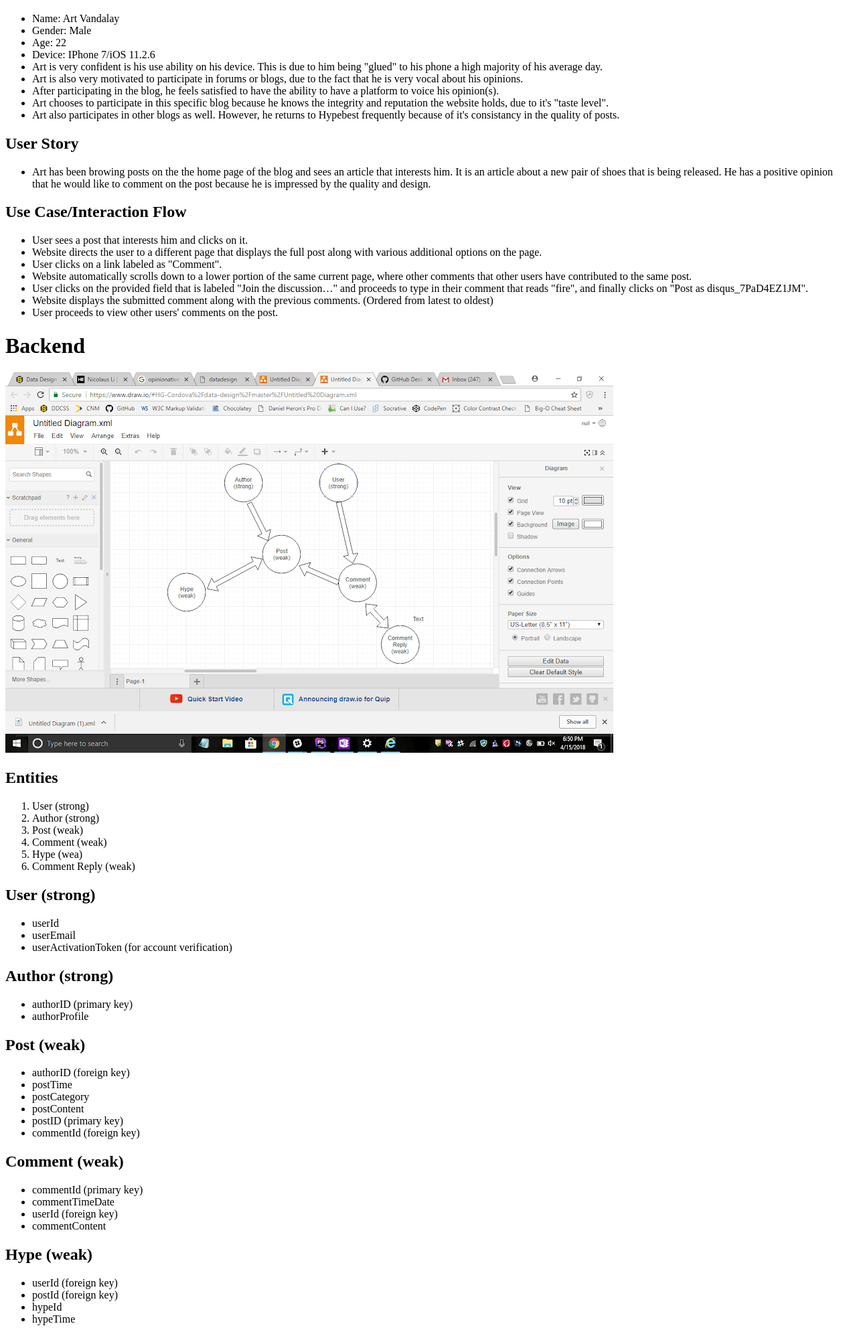
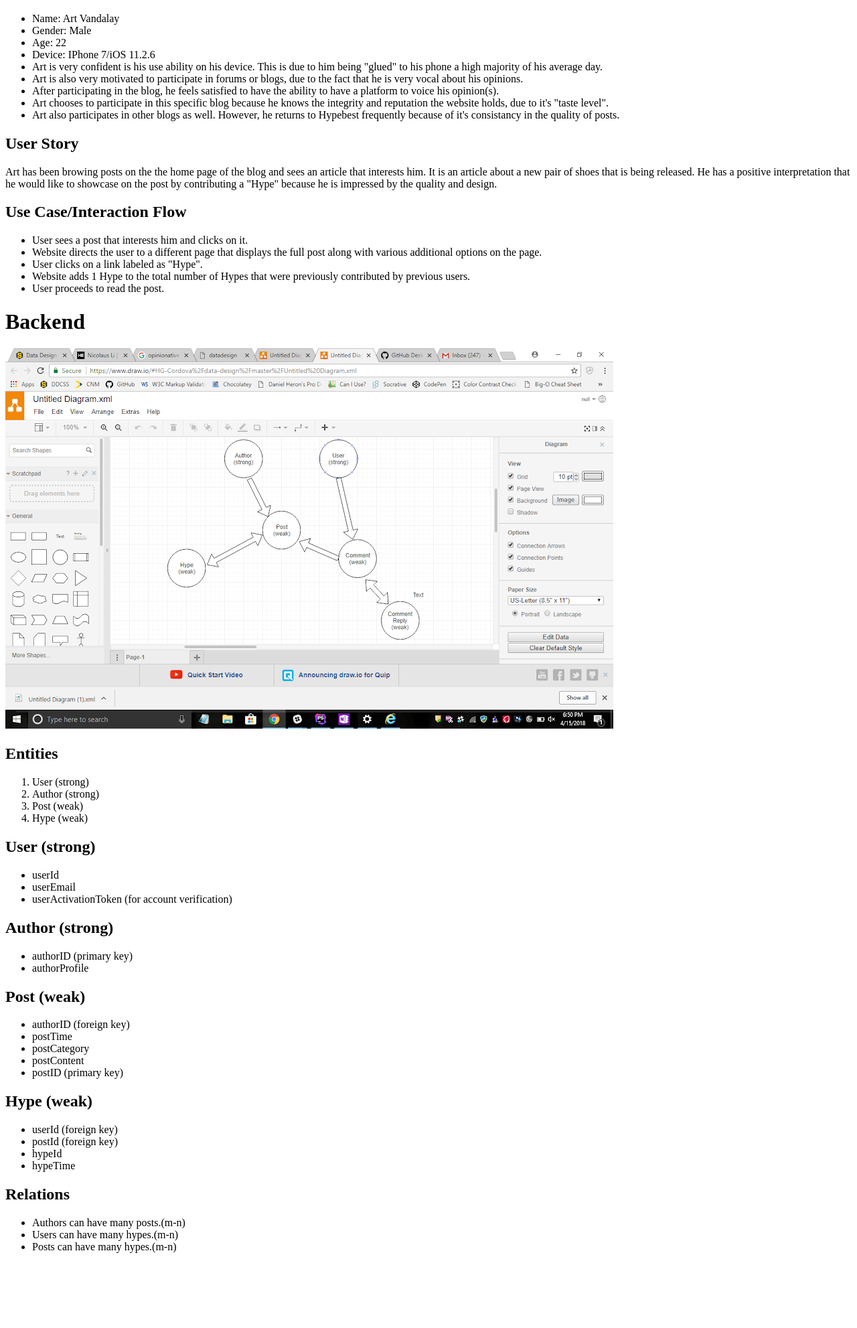
Before and after one commit to G-Cordova/data-design, a PHP site: page / in a window 1280 px wide. Shown: the part 732-2715 px from the top of the page at 67% size. After the commit the page ends 2603 px from the top, so only its background shows below. Run offline with PHP 8.4, Linux system fonts and the light colour scheme.

Commit message:
updated entities/attributes based on feedback from bridge, removed commenting system

```diff
--- a/index.php
+++ b/index.php
@@ -24,20 +24,16 @@
 		</div>
 		<div>
 			<h2>User Story</h2>
-			<ul>
-				<li>Art has been browing posts on the the home page of the blog and sees an article that interests him. It is an article about a new pair of shoes that is being released. He has a positive opinion that he would like to comment on the post because he is impressed by the quality and design.</li>
-			</ul>
+			<p>Art has been browing posts on the the home page of the blog and sees an article that interests him. It is an article about a new pair of shoes that is being released. He has a positive interpretation that he would like to showcase on the post by contributing a "Hype" because he is impressed by the quality and design.</p>
 		</div>
 		<div>
 			<h2>Use Case/Interaction Flow</h2>
 			<ul>
 				<li>User sees a post that interests him and clicks on it.</li>
 				<li>Website directs the user to a different page that displays the full post along with various additional options on the page.</li>
-				<li>User clicks on a link labeled as  "Comment".</li>
-				<li>Website automatically scrolls down to a lower portion of the same current page, where other comments that other users have contributed to the same post.</li>
-				<li>User clicks on the provided field that is labeled "Join the discussion…" and proceeds to type in their comment that reads "fire", and finally clicks on "Post as disqus_7PaD4EZ1JM".</li>
-				<li>Website displays the submitted comment along with the previous comments. (Ordered from latest to oldest)</li>
-				<li>User proceeds to view other users' comments on the post.</li>
+				<li>User clicks on a link labeled as  "Hype".</li>
+				<li>Website adds 1 Hype to the total number of Hypes that were previously contributed by previous users.</li>
+				<li>User proceeds to read the post.</li>
 			</ul>
 		</div>
 	</body>
@@ -52,9 +48,7 @@
 					<li>User (strong)</li>
 					<li>Author (strong)</li>
 					<li>Post (weak)</li>
-					<li>Comment (weak)</li>
-					<li>Hype (wea)</li>
-					<li>Comment Reply (weak)</li>
+					<li>Hype (weak)</li>
 				</ol>
 			</div>
 		<div>
@@ -76,14 +70,6 @@
 				<li>postCategory</li>
 				<li>postContent</li>
 				<li>postID (primary key)</li>
-				<li>commentId (foreign key)</li>
-			</ul>
-			<h2>Comment (weak)</h2>
-			<ul>
-				<li>commentId (primary key)</li>
-				<li>commentTimeDate</li>
-				<li>userId (foreign key)</li>
-				<li>commentContent</li>
 			</ul>
 			<h2>Hype (weak)</h2>
 			<ul>
@@ -91,23 +77,13 @@
 				<li>postId (foreign key)</li>
 				<li>hypeId</li>
 				<li>hypeTime</li>
-			</ul>
-			<h2>Comment Reply (weak)</h2>
-			<ul>
-				<li>userId (foreign key)</li>
-				<li>commentReplyContext</li>
-				<li>commentReplyTime</li>
-			</ul>
 		</div>
 		<div>
 			<h2>Relations</h2>
 			<ul>
 				<li>Authors can have many posts.(m-n)</li>
-				<li>Users can have many comments.(m-n)</li>
 				<li>Users can have many hypes.(m-n)</li>
 				<li>Posts can have many hypes.(m-n)</li>
-				<li>Users can have many comment replies.(m-n)</li>
-				<li>Comments can have many comment replies.(m-n)</li>
 			</ul>
 		</div>
 </html>
```
Also changed, not shown: Untitled Diagram.xml (deleted, +0 -1 lines).
